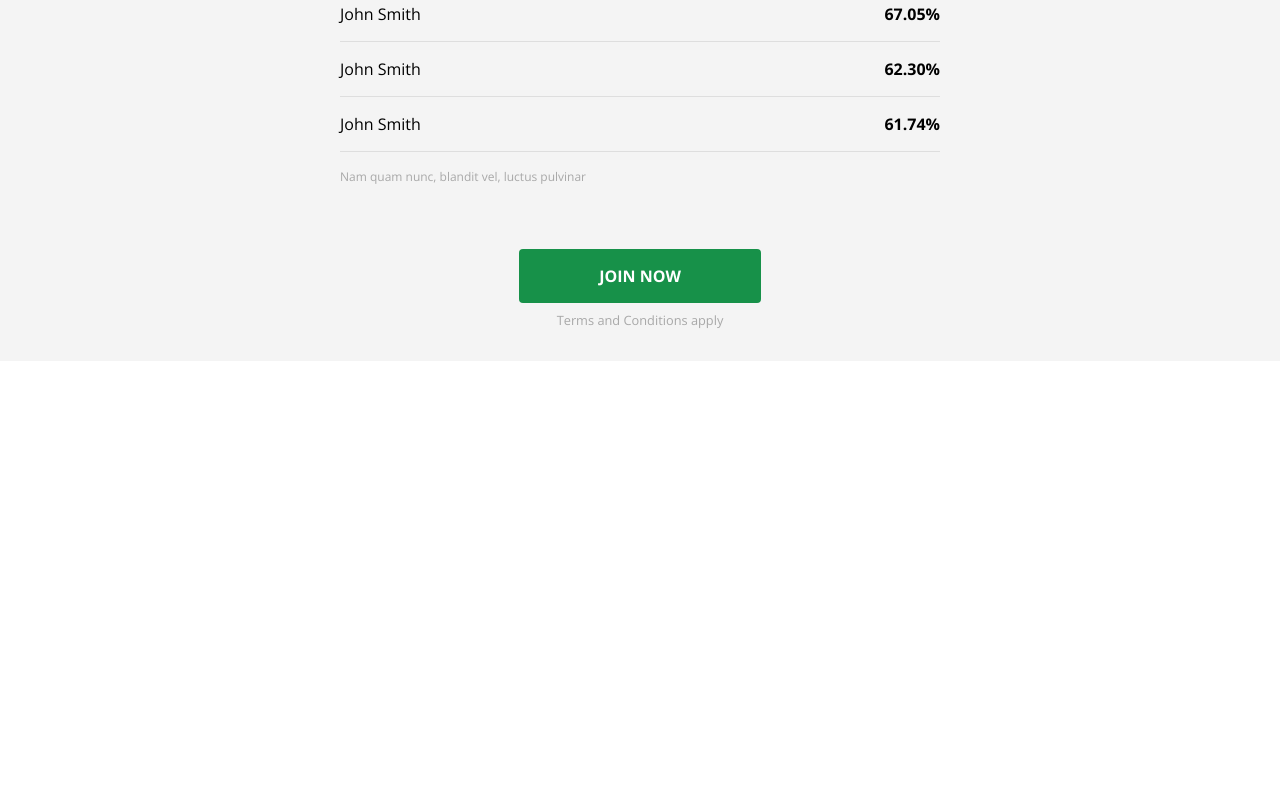
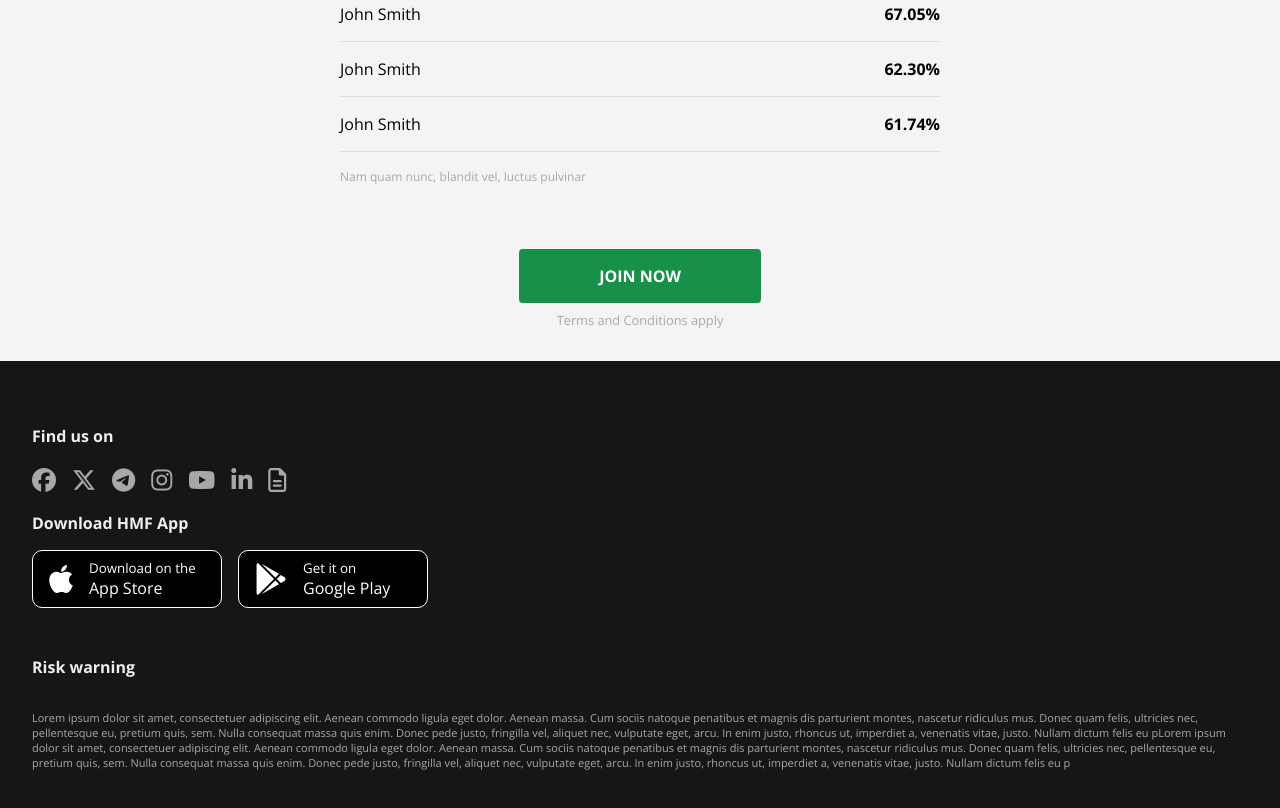
Before and after one commit to wardulinskao/hmf-project, a website built with webpack: page src/template.html in a window 1280 px wide. Shown: the part 4168-4976 px from the top of the page. Before the commit the page ends 4529 px from the top, so only its background shows below. Built offline with nearby package versions, Linux system fonts and the light colour scheme; a web font is replaced by a local one.

Commit message:
feat: add footer

```diff
--- /dev/null
+++ b/src/sass/_footer.scss
@@ -0,0 +1,88 @@
+@use 'variables';
+
+.footer {
+  background-color: variables.$color-background-black;
+  color: variables.$text-color-white;
+  padding: 1rem 0;
+}
+
+.footer__container {
+  max-width: 1440px;
+  margin: 0 auto;
+  width: 100%;
+  padding: 2rem 2rem;
+  display: flex;
+  gap: 2rem;
+  align-items: center;
+  justify-content: center;
+  flex-direction: column;
+}
+
+.footer__left {
+  width: 100%;
+}
+
+.footer__bold {
+  font-weight: 700;
+  margin: 1rem 0;
+}
+
+.footer__socials {
+  display: flex;
+  gap: 1rem;
+  font-size: 1.5rem;
+  flex-wrap: wrap;
+}
+
+.footer__socials a {
+  color: variables.$text-color-gray;
+}
+
+.footer__btns {
+  display: flex;
+  gap: 1rem;
+  flex-direction: column;
+  align-items: start;
+}
+
+.footer__btn {
+  display: flex;
+  padding: 0.5rem 1rem;
+  text-align: left;
+  background-color: black;
+  color: white;
+  border: 1px solid white;
+  border-radius: 10px;
+  gap: 1rem;
+  align-items: center;
+  min-width: 190px;
+}
+
+.footer__btn i {
+  font-size: 2rem;
+}
+
+.btn__large {
+  display: block;
+  font-size: 1rem;
+}
+
+.footer__text {
+  color: variables.$text-color-gray;
+  font-size: 11px;
+  margin-top: 2rem;
+}
+
+@media (min-width: variables.$breakpoint-md) {
+  .footer__btns {
+    flex-direction: row;
+  }
+}
+
+@media (min-width: variables.$breakpoint-lg) {
+  .footer__container {
+    gap: 4rem;
+    flex-direction: row;
+
+  }
+}
--- a/src/sass/main.scss
+++ b/src/sass/main.scss
@@ -4,3 +4,4 @@
 @use 'features';
 @use 'prizes';
 @use 'leaderboard';
+@use 'footer';
--- a/src/template.html
+++ b/src/template.html
@@ -282,5 +282,51 @@
       <p class="leaderboard__disclaimer">Terms and Conditions apply</p>
     </section>
   </main>
-  <footer></footer>
+  <footer class="footer">
+    <div class="footer__container">
+      <div class="footer__left">
+        <div>
+          <p class="footer__bold">Find us on</p>
+          <div class="footer__socials">
+            <a href=#><i class="fa-brands fa-facebook"></i></a>
+            <a href=#><i class="fa-brands fa-x-twitter"></i></a>
+            <a href=#><i class="fa-brands fa-telegram"></i></a>
+            <a href=#><i class="fa-brands fa-instagram"></i></a>
+            <a href=#><i class="fa-brands fa-youtube"></i></a>
+            <a href=#><i class="fa-brands fa-linkedin-in"></i></a>
+            <a href=#><i class="fa-regular fa-file-lines"></i></a>
+          </div>
+        </div>
+
+        <div>
+          <p class="footer__bold">Download HMF App</p>
+          <div class="footer__btns">
+            <button type="button" class="footer__btn">
+              <i class="fa-brands fa-apple"></i>
+              <span>Download on the <span class="btn__large">App Store</span></span>
+            </button>
+            <button type="button" class="footer__btn">
+              <i class="fa-brands fa-google-play"></i>
+              <span>Get it on <span class="btn__large">Google
+                  Play</span></span>
+            </button>
+          </div>
+        </div>
+      </div>
+
+      <div class="footer__right">
+        <p class="footer__bold">Risk warning</p>
+        <p class="footer__text">Lorem ipsum dolor sit amet, consectetuer adipiscing elit. Aenean commodo ligula eget
+          dolor. Aenean massa. Cum
+          sociis natoque penatibus et magnis dis parturient montes, nascetur ridiculus mus. Donec quam felis, ultricies
+          nec, pellentesque eu, pretium quis, sem. Nulla consequat massa quis enim. Donec pede justo, fringilla vel,
+          aliquet nec, vulputate eget, arcu. In enim justo, rhoncus ut, imperdiet a, venenatis vitae, justo. Nullam
+          dictum felis eu pLorem ipsum dolor sit amet, consectetuer adipiscing elit. Aenean commodo ligula eget dolor.
+          Aenean massa. Cum sociis natoque penatibus et magnis dis parturient montes, nascetur ridiculus mus. Donec quam
+          felis, ultricies nec, pellentesque eu, pretium quis, sem. Nulla consequat massa quis enim. Donec pede justo,
+          fringilla vel, aliquet nec, vulputate eget, arcu. In enim justo, rhoncus ut, imperdiet a, venenatis vitae,
+          justo. Nullam dictum felis eu p</p>
+      </div>
+    </div>
+  </footer>
 </body>
```
